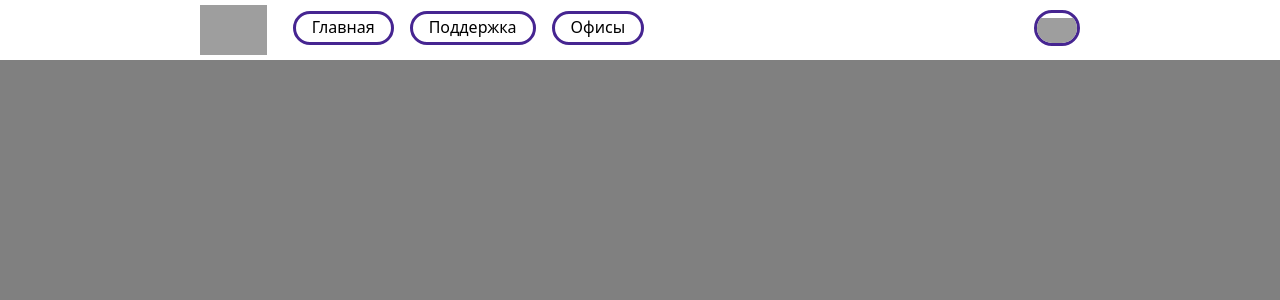
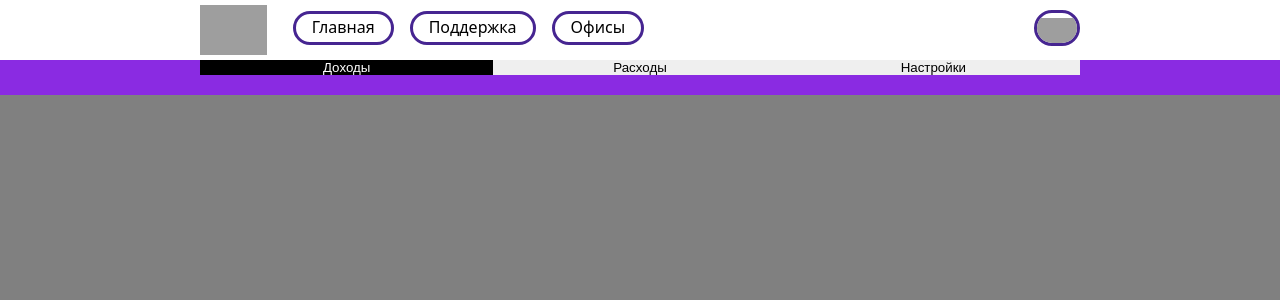
Before and after one commit to GenaEphirov/react-bank-app, a React (Create React App) app: page / in a window 1280 px wide. Shown: the top 300 px of the page. Built offline with nearby package versions, Linux system fonts and the light colour scheme; grey boxes are pictures that could not be loaded.

Commit message:
working on UpperSideBar

```diff
--- a/src/App.js
+++ b/src/App.js
@@ -1,14 +1,20 @@
 import React, {createContext} from "react";
 import "./style.css";
 import Header from './components/header/Header'
+import UpperSideBar from './components/uppersidebar/UpperSideBar'
+
+
 import getLanguage from './languagesAPI.js'
-
 export const langContext = createContext(getLanguage('russian'))
 
 export default function App() {
+  let uppersidebar = {
+    active: 'earnings',
+  };
   return (
     <langContext.Provider value={getLanguage('russian')}>
       <Header />
+      <UpperSideBar {...uppersidebar}/>
     </langContext.Provider>
   );
 }
--- a/src/components/header/Header.module.css
+++ b/src/components/header/Header.module.css
@@ -1,24 +1,10 @@
-.mobilephone {
-  display: flex;
-  margin-bottom: 5px;
-}
-
-.mobilephone img {
-  height: 18px;
-  width: auto;
-}
-
-.mobilephone span {
-  word-wrap: inherit;
-}
-
 header {
   height: 60px;
   background-color: white;
 }
 
 .container {
-  margin: 0 200px;
+  margin: 0 var(--container);
   display: flex;
   justify-content: space-between;
 }
--- a/src/components/skelet.jsx
+++ b/src/components/skelet.jsx
@@ -1,4 +1,5 @@
 import React from 'react'
+import style from './x.module.css'
 
 const x = props => {
   return (
--- /dev/null
+++ b/src/components/uppersidebar/UpperSideBar.jsx
@@ -0,0 +1,21 @@
+import React, {useContext} from 'react'
+import style from './UpperSideBar.module.css'
+import {langContext} from './../../App.js'
+
+
+const UpperSideBar = props => {
+  const lang = useContext(langContext);
+  const langBlock = lang.uppersidebar;
+  let a = props.active;
+  return (
+    <section>
+      <div className={style.container}>
+        <button className={props.active === 'earnings' ? style.earnings : style.earnings + " active"}><span>{langBlock.earnings}</span></button>
+        <button className={style.spendings}><span>{langBlock.spendings}</span></button>
+        <button className={style.settings}><span>{langBlock.settings}</span></button>
+      </div>
+    </section>
+  )
+}
+
+export default UpperSideBar;
--- /dev/null
+++ b/src/components/uppersidebar/UpperSideBar.module.css
@@ -0,0 +1,25 @@
+section {
+  height: 35px;
+  background-color: blueviolet;
+}
+
+.container {
+  margin: 0 var(--container);
+  display: flex;
+  justify-content: space-between;
+}
+
+.container button {
+  border: none;
+  width: 34%;
+  cursor: pointer;
+}
+
+.active {
+  background-color: var(--lightpurple);
+}
+
+.earnings {
+  background-color: black;
+  color: white;
+}
--- a/src/languagesAPI.js
+++ b/src/languagesAPI.js
@@ -6,8 +6,13 @@ const translation = {
       main: 'Главная',
       support: 'Поддержка',
       officies: 'Офисы',
-    }
-  }
+    },
+    uppersidebar: {
+      spendings: "Расходы",
+      earnings: "Доходы",
+      settings: "Настройки",
+    },
+  },
 }
 
 const getLanguage = lang => {
--- a/src/style.css
+++ b/src/style.css
@@ -1,6 +1,10 @@
 /* declaring global constants to use inside module.css files */
 :root {
   --purple: #462591;
+  --lightpurple: #4e3096;
+  --lighterpurple: #5f40a8;
+  --lightestpurple: #7051b9;
+  --container: 200px;
 }
 
 *, ::after, ::before {
```
Also changed, not shown: src/components/profile/Profile.jsx (added, +12 -0 lines), src/components/profile/Profile.module.css (added).
